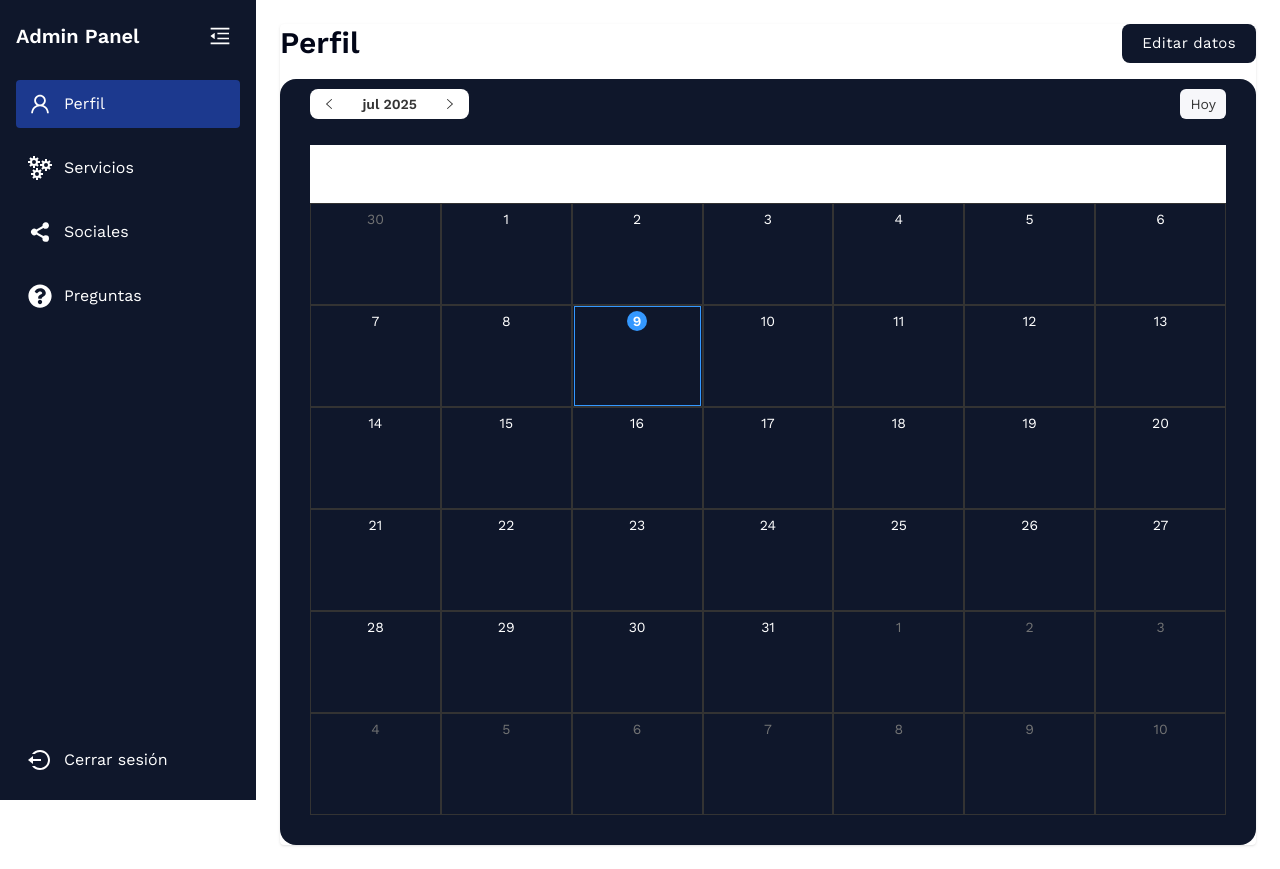
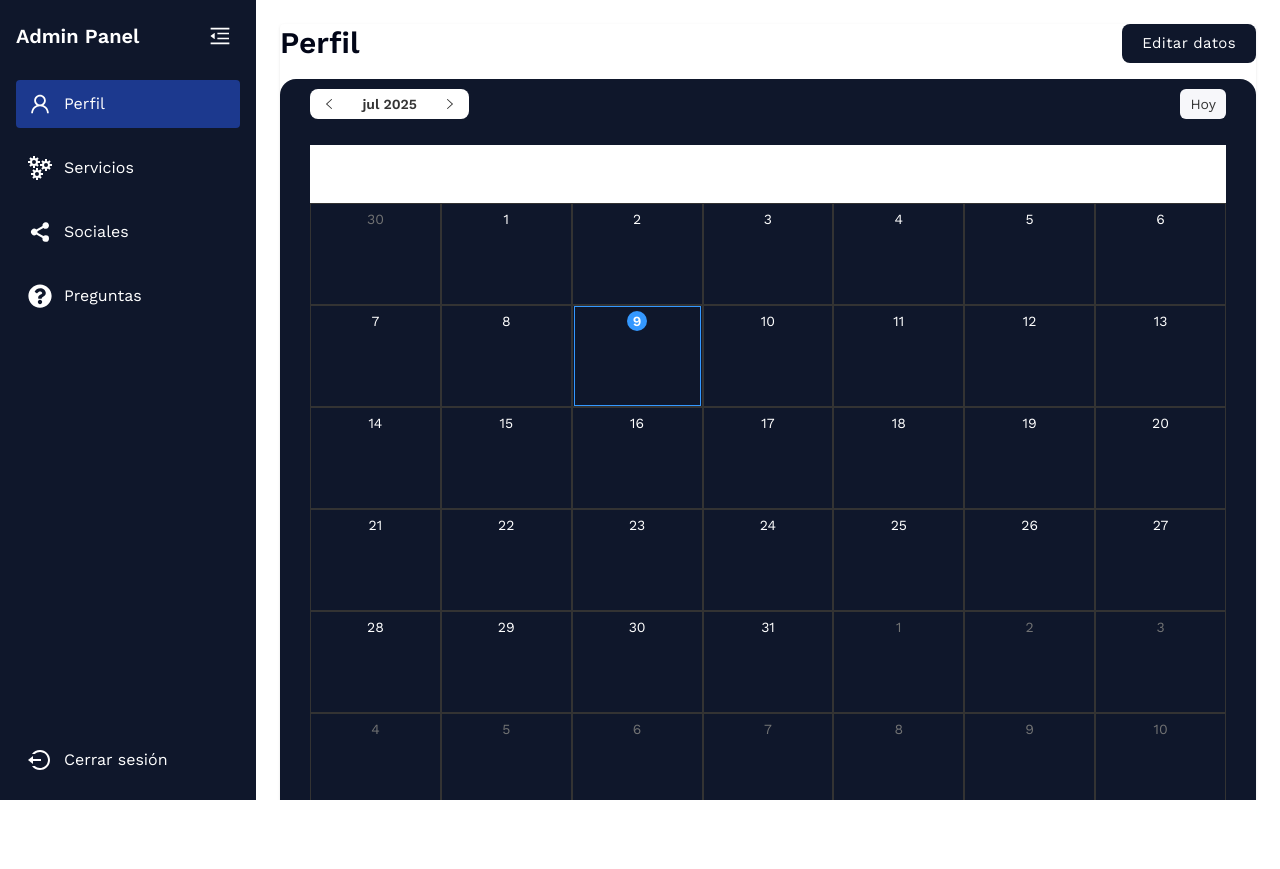
Before and after one commit to EnriqueHM31/dentista-web, a React (Vite) app in the folder Frontend/: page /admin/dashboard in a window 1280 px wide. After the commit the page ends 800 px from the top, so only its background shows below. Built offline with nearby package versions, Linux system fonts and the light colour scheme.

Commit message:
Agregar altura completa al contenido principal del Dashboard para mejorar la presentación

```diff
--- a/Frontend/src/components/login/Dashboard.tsx
+++ b/Frontend/src/components/login/Dashboard.tsx
@@ -13,7 +13,7 @@ export default function Dashboard() {
             <AsideMenu handleClickSelected={handleClickSelected} selected={selected} />
 
             {/* Main content */}
-            <main className="flex-1 p-6">
+            <main className="flex-1 p-6 h-screen overflow-auto">
                 <div className="bg-white rounded shadow">
                     {selected === "perfil" && <Perfil />}
                     {selected === "servicios" && <Servicios />}
```
